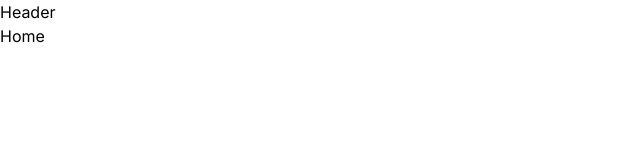
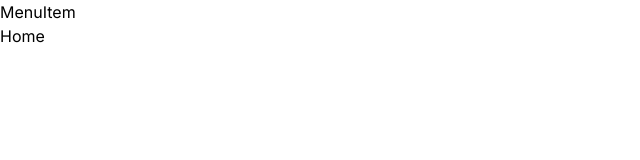
Before and after one commit to hoseinabedi/imdb-next, a Next.js app: page / in a window 1280 px wide. Shown: the top 160 px of the page, without its empty margins (0-640 px from the left). Built offline with nearby package versions, Linux system fonts and the light colour scheme.

Commit message:
Add react-icons package & MenuItem component to the project

```diff
--- a/src/components/Header.jsx
+++ b/src/components/Header.jsx
@@ -1,9 +1,12 @@
 import { React } from 'react';
+import MenuItem from './MenuItem';
 
 const Header = () => {
     return(
         <div>
-            Header
+            <div className=''>
+                <MenuItem />
+            </div>
         </div>
     )
 }
--- /dev/null
+++ b/src/components/MenuItem.jsx
@@ -0,0 +1,7 @@
+import React from 'react'
+
+export default function MenuItem() {
+    return (
+        <div>MenuItem</div>
+    )
+}
```
Also changed, not shown: package.json (+5 -4 lines), 1 other file (tests, documents, lock files or other folders).
